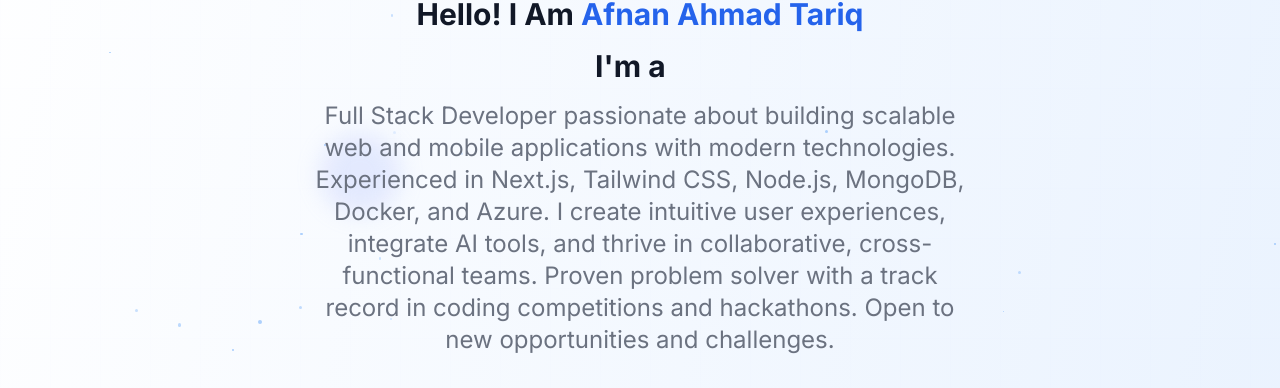
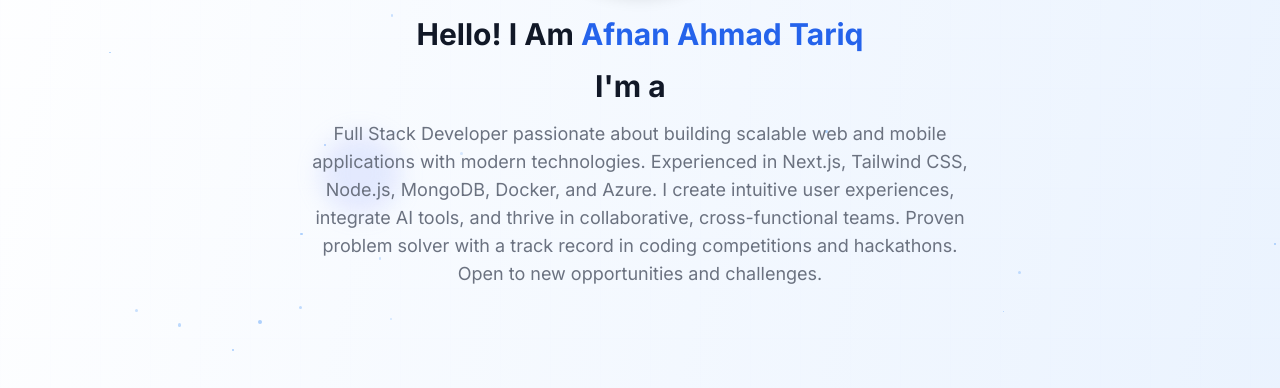
Before and after one commit to afnanahmadtariq/portfolio, a Next.js app: page / in a window 1280 px wide. Shown: the part 412-800 px from the top of the page. Built offline with nearby package versions, Linux system fonts and the light colour scheme.

Commit message:
Update page.tsx

```diff
--- a/app/page.tsx
+++ b/app/page.tsx
@@ -162,7 +162,7 @@
         <section id="home" className="relative min-h-screen w-full flex items-center justify-center px-4 py-20 pt-32">
           {/* Hero Content */}
           <div className="max-w-2xl mx-auto text-center relative z-10">
-            <div className="w-32 h-32 lg:w-64 lg:h-64 mx-auto mb-6 relative flex items-center justify-center shadow-lg rounded-full overflow-hidden">
+            <div className="w-32 h-32 sm:w-48 sm:h-48 md:w-64 md:h-64 mx-auto mb-6 relative flex items-center justify-center shadow-lg rounded-full overflow-hidden">
               <Image
                 src="/photo.png"
                 alt="Avatar"
@@ -178,7 +178,7 @@
               I&apos;m a <span className="text-blue-600">{currentRole}</span>
               <span className="animate-blink text-blue-600">|</span>
             </h2>
-            <p className="text-sm lg:text-2xl text-gray-500 mt-4 max-w-8xl mx-auto animate-fade-in-up">
+            <p className="text-sm sm:text-base md:text-lg text-gray-500 mt-4 max-w-4xl mx-auto animate-fade-in-up">
             Full Stack Developer passionate about building scalable web and mobile applications with modern technologies. Experienced in Next.js, Tailwind CSS, Node.js, MongoDB, Docker, and Azure. I create intuitive user experiences, integrate AI tools, and thrive in collaborative, cross-functional teams. Proven problem solver with a track record in coding competitions and hackathons. Open to new opportunities and challenges.
             </p>
           </div>
```
